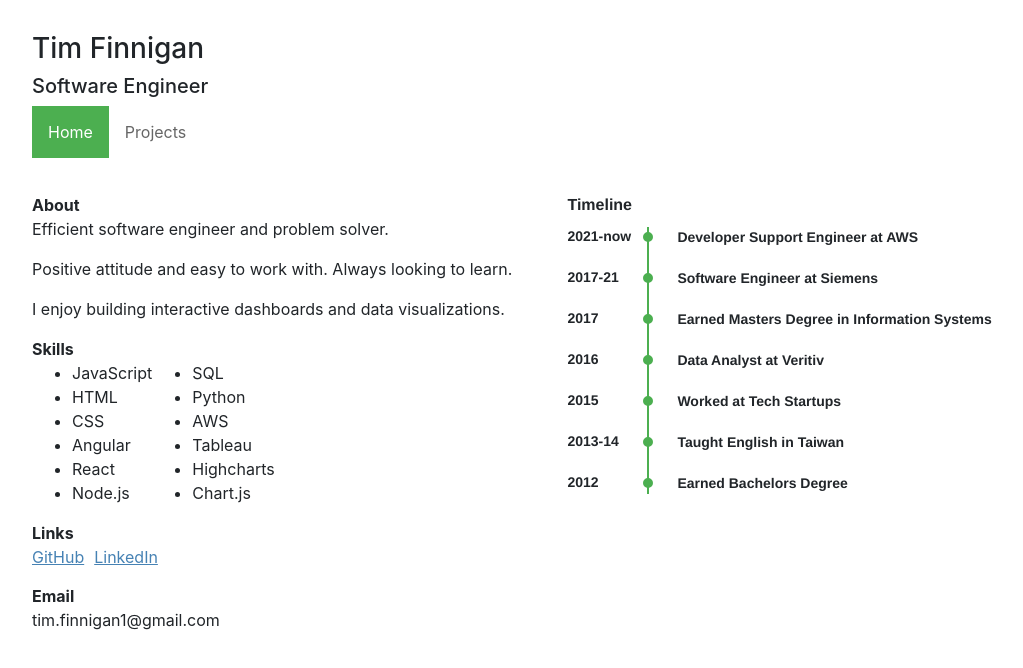
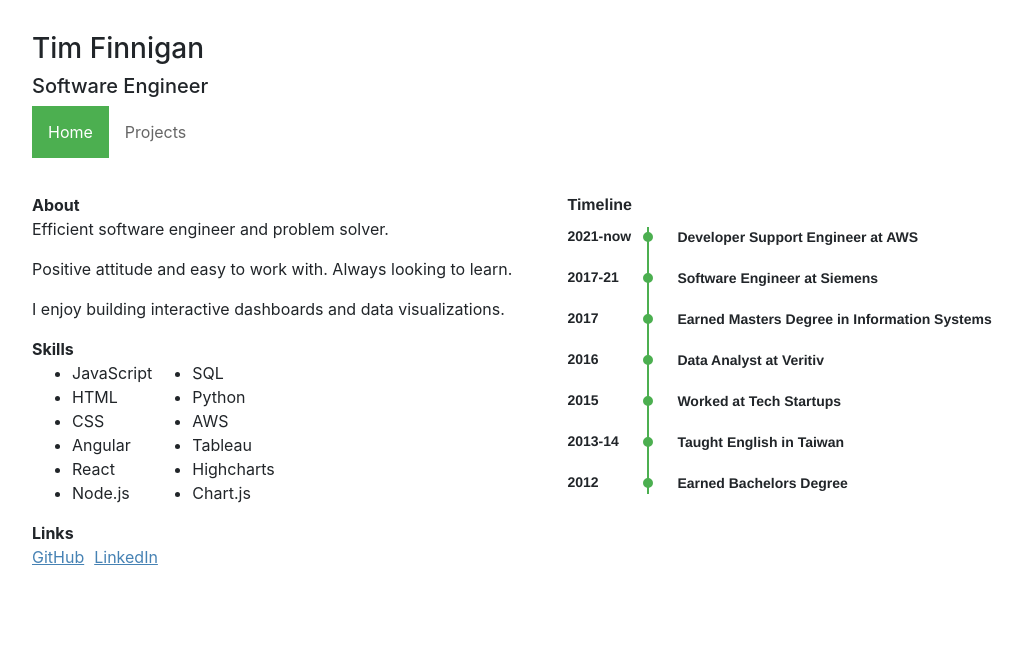
Before and after one commit to TimFinnigan/tim-finnigan-homepage, a React (Create React App) app: page / in a window 1280 px wide. Shown: the top 668 px of the page, without its empty margins (0-1023 px from the left). Built offline with nearby package versions, Linux system fonts and the light colour scheme.

Commit message:
hide email

```diff
--- a/src/App.js
+++ b/src/App.js
@@ -60,9 +60,9 @@ class App extends React.Component {
             </a> */}
 						{/* <a>Resume</a> */}
 					</span>
-					<strong>Email</strong>
+					{/* <strong>Email</strong>
 					<br />
-					<span>tim.finnigan1@gmail.com</span>
+					<span>tim.finnigan1@gmail.com</span> */}
 				</span>
 				<Timeline />
 			</div>
```
